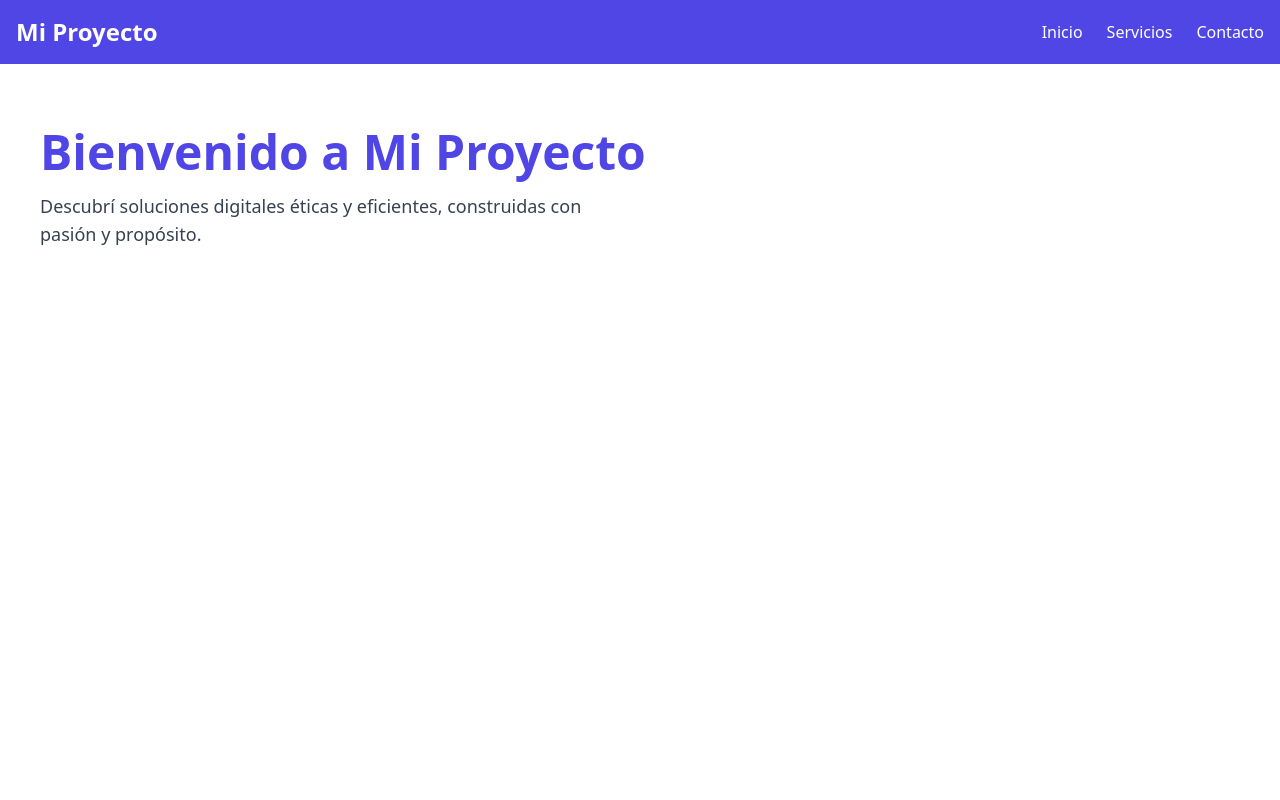
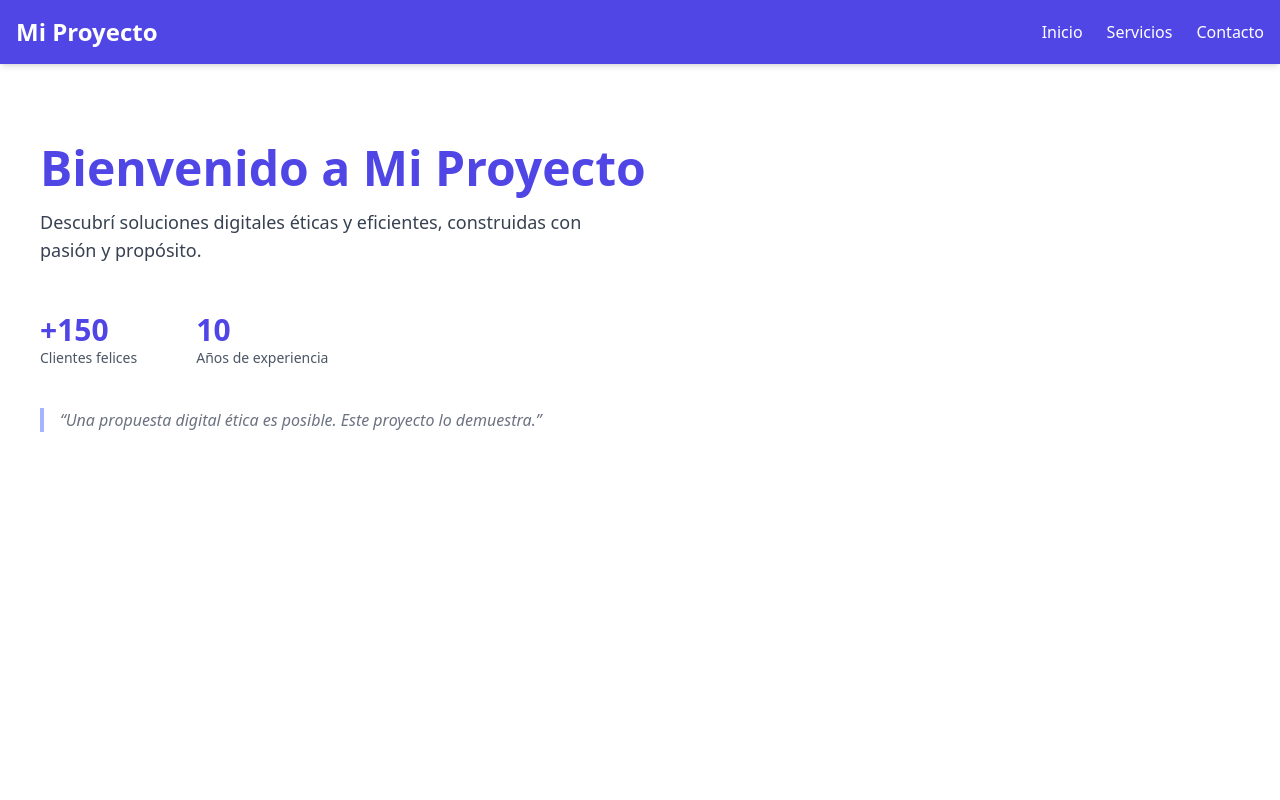
Before and after one commit to alanberns/ViteApp, a React (Vite) app in the folder vite-app/: page / in a window 1280 px wide. Shown: the top 800 px of the page. Built offline with nearby package versions, Linux system fonts and the light colour scheme.

Commit message:
estadisticas

```diff
--- a/vite-app/src/App.jsx
+++ b/vite-app/src/App.jsx
@@ -8,15 +8,30 @@ function App() {
 
   return (
     <div className="flex flex-col min-h-screen bg-white">
-      <Header/>
+      <Header />
 
-      <main className="w-full">
+      <main className="w-full mt-20 flex-grow">
         {/* Sección de bienvenida */}
         <section className="min-h-screen py-16 flex flex-col bg-white px-10 items-start text-left">
           <h1 className="text-4xl md:text-5xl font-bold text-indigo-600 mb-4">Bienvenido a Mi Proyecto</h1>
           <p className="text-gray-700 text-lg max-w-xl">
             Descubrí soluciones digitales éticas y eficientes, construidas con pasión y propósito.
           </p>
+          <div className="mt-12 grid grid-cols-2 md:grid-cols-4 gap-6">
+            <div>
+              <p className="text-3xl font-bold text-indigo-600">+150</p>
+              <p className="text-sm text-gray-600">Clientes felices</p>
+            </div>
+            <div>
+              <p className="text-3xl font-bold text-indigo-600">10</p>
+              <p className="text-sm text-gray-600">Años de experiencia</p>
+            </div>
+          </div>
+
+          <blockquote className="mt-10 italic text-gray-500 border-l-4 pl-4 border-indigo-300">
+            “Una propuesta digital ética es posible. Este proyecto lo demuestra.”
+          </blockquote>
+
         </section>
 
         {/* Sección 2: Información / Destacados */}
@@ -76,7 +91,7 @@ function App() {
 
       </main>
 
-      <Footer/>
+      <Footer />
     </div>
   )
 }
--- a/vite-app/src/components/layout/Header.jsx
+++ b/vite-app/src/components/layout/Header.jsx
@@ -1,6 +1,6 @@
 export default function Header() {
   return (
-    <header className="bg-indigo-600 shadow-md">
+    <header className="fixed top-0 w-full z-50 bg-indigo-600 shadow-md">
       <div className="max-w-7xl mx-auto px-4 py-4 flex justify-between items-center">
         <h1 className="text-2xl font-bold text-white">Mi Proyecto</h1>
         <nav className="space-x-6 hidden md:flex">
```
Lines whose indentation alone changed are shown as unchanged.
